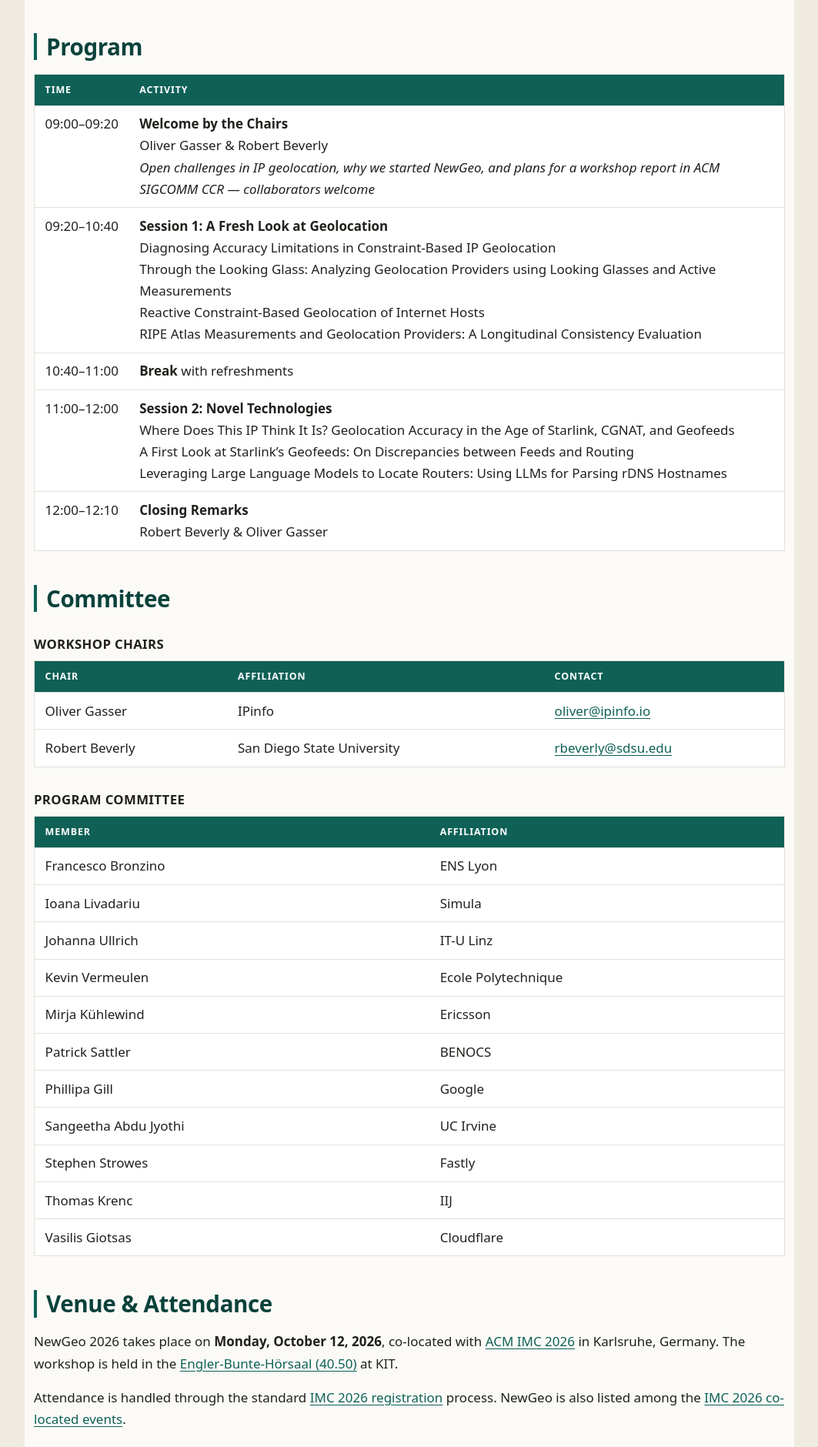
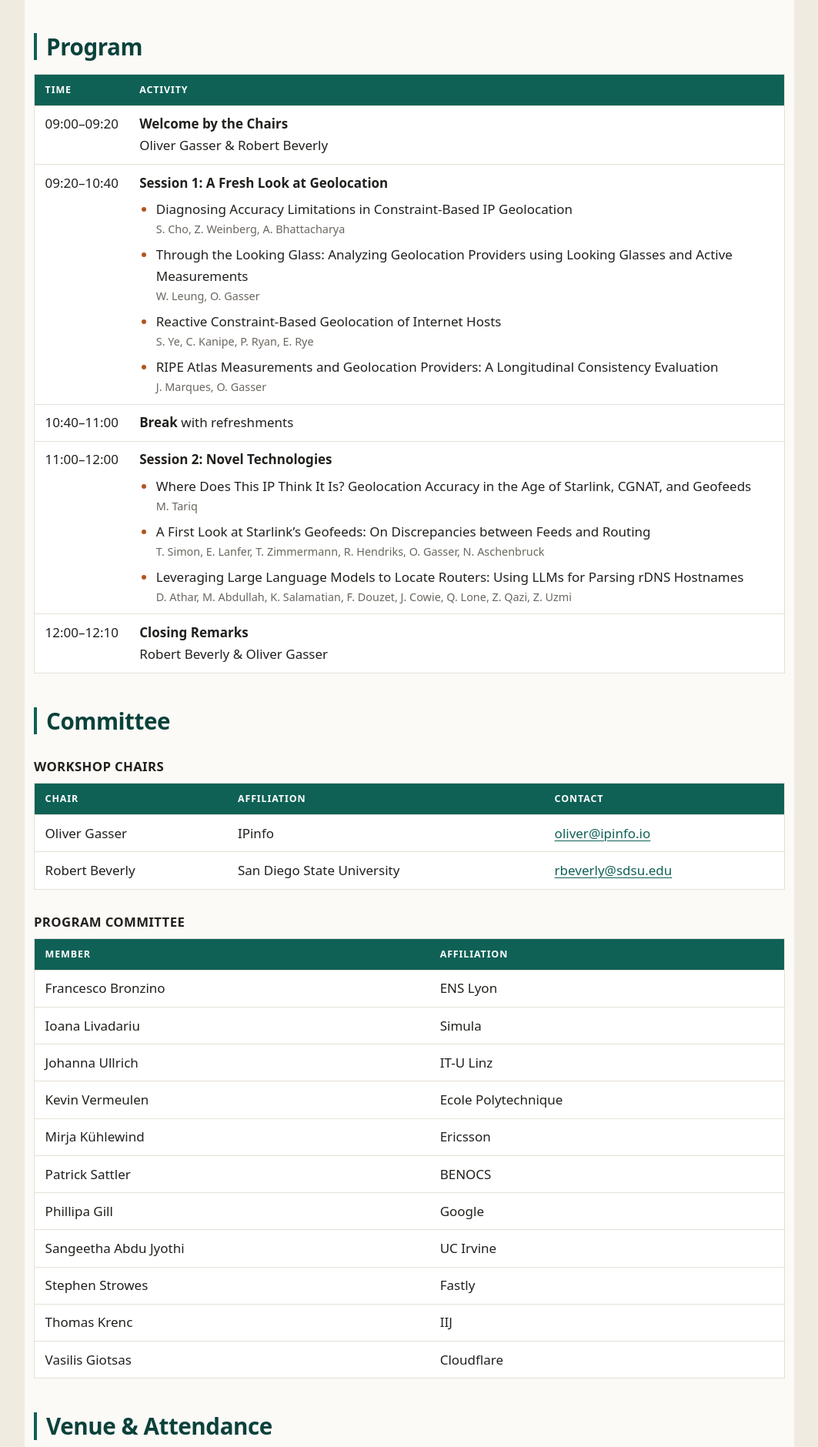
Before and after one commit to newgeo-workshop/newgeo-workshop.github.io, a Jekyll site: the page built from index.md, in a window 1280 px wide. Shown: the part 3356-5236 px from the top of the page at 77% size, without its empty margins (108-1171 px from the left). Built offline with Jekyll 4.4.1, drawn with Linux system fonts in a browser that asks for light colours; our own code applies the rules of GitHub Pages for plain Markdown files.

Commit message:
update program style

```diff
--- a/index.md
+++ b/index.md
@@ -143,19 +143,68 @@ Accepted papers will be made available on the workshop website.
 ## Program {#program}
 
 {% comment %}
-Keep `{: .program}` on the line directly beneath the table — that marker is what
-stops the time ranges from wrapping mid-range. Within a cell, <br> starts a new
-line (one per paper).
+The program is an HTML table rather than a Markdown one: Markdown table cells
+cannot hold a bulleted list, and each session needs one for its papers. Kramdown
+passes an HTML block through untouched, so write & as &amp; and use typographic
+quotes (’) directly.
+
+Each paper is one <li>: the title, then a <span class="authors"> with the author
+list. class="program" on the <table> is what stops the time ranges from wrapping
+mid-range and styles the paper lists; keep it.
 {% endcomment %}
 
-| Time | Activity |
-| --- | --- |
-| 09:00–09:20 | **Welcome by the Chairs**<br>Oliver Gasser & Robert Beverly<br>*Open challenges in IP geolocation, why we started NewGeo, and plans for a workshop report in ACM SIGCOMM CCR — collaborators welcome* |
-| 09:20–10:40 | **Session 1: A Fresh Look at Geolocation**<br>Diagnosing Accuracy Limitations in Constraint-Based IP Geolocation<br>Through the Looking Glass: Analyzing Geolocation Providers using Looking Glasses and Active Measurements<br>Reactive Constraint-Based Geolocation of Internet Hosts<br>RIPE Atlas Measurements and Geolocation Providers: A Longitudinal Consistency Evaluation |
-| 10:40–11:00 | **Break** with refreshments |
-| 11:00–12:00 | **Session 2: Novel Technologies**<br>Where Does This IP Think It Is? Geolocation Accuracy in the Age of Starlink, CGNAT, and Geofeeds<br>A First Look at Starlink's Geofeeds: On Discrepancies between Feeds and Routing<br>Leveraging Large Language Models to Locate Routers: Using LLMs for Parsing rDNS Hostnames |
-| 12:00–12:10 | **Closing Remarks**<br>Robert Beverly & Oliver Gasser |
-{: .program}
+<table class="program">
+  <thead>
+    <tr>
+      <th>Time</th>
+      <th>Activity</th>
+    </tr>
+  </thead>
+  <tbody>
+    <tr>
+      <td>09:00–09:20</td>
+      <td><strong>Welcome by the Chairs</strong><br>Oliver Gasser &amp; Robert Beverly</td>
+    </tr>
+    <tr>
+      <td>09:20–10:40</td>
+      <td>
+        <strong>Session 1: A Fresh Look at Geolocation</strong>
+        <ul>
+          <li>Diagnosing Accuracy Limitations in Constraint-Based IP Geolocation
+            <span class="authors">S. Cho, Z. Weinberg, A. Bhattacharya</span></li>
+          <li>Through the Looking Glass: Analyzing Geolocation Providers using Looking Glasses and Active Measurements
+            <span class="authors">W. Leung, O. Gasser</span></li>
+          <li>Reactive Constraint-Based Geolocation of Internet Hosts
+            <span class="authors">S. Ye, C. Kanipe, P. Ryan, E. Rye</span></li>
+          <li>RIPE Atlas Measurements and Geolocation Providers: A Longitudinal Consistency Evaluation
+            <span class="authors">J. Marques, O. Gasser</span></li>
+        </ul>
+      </td>
+    </tr>
+    <tr>
+      <td>10:40–11:00</td>
+      <td><strong>Break</strong> with refreshments</td>
+    </tr>
+    <tr>
+      <td>11:00–12:00</td>
+      <td>
+        <strong>Session 2: Novel Technologies</strong>
+        <ul>
+          <li>Where Does This IP Think It Is? Geolocation Accuracy in the Age of Starlink, CGNAT, and Geofeeds
+            <span class="authors">M. Tariq</span></li>
+          <li>A First Look at Starlink’s Geofeeds: On Discrepancies between Feeds and Routing
+            <span class="authors">T. Simon, E. Lanfer, T. Zimmermann, R. Hendriks, O. Gasser, N. Aschenbruck</span></li>
+          <li>Leveraging Large Language Models to Locate Routers: Using LLMs for Parsing rDNS Hostnames
+            <span class="authors">D. Athar, M. Abdullah, K. Salamatian, F. Douzet, J. Cowie, Q. Lone, Z. Qazi, Z. Uzmi</span></li>
+        </ul>
+      </td>
+    </tr>
+    <tr>
+      <td>12:00–12:10</td>
+      <td><strong>Closing Remarks</strong><br>Robert Beverly &amp; Oliver Gasser</td>
+    </tr>
+  </tbody>
+</table>
 
 ## Committee {#committee}
 
--- a/style.css
+++ b/style.css
@@ -404,10 +404,30 @@ tbody tr:last-child td {
 }
 
 /* Keeps the program's time ranges on one line — the long Activity column
-   otherwise squeezes them and they break at the en dash. Applies to the table
-   marked `{: .program}` in index.md. */
+   otherwise squeezes them and they break at the en dash. Applies to the
+   <table class="program"> in index.md. */
 .program td:first-child {
   white-space: nowrap;
+}
+
+/* A session's papers: one bullet each, with the authors on a muted line below
+   the title so neighbouring papers stay easy to tell apart. */
+.program ul {
+  margin: 0.4rem 0 0;
+}
+
+.program li {
+  margin-bottom: 0.45rem;
+}
+
+.program li:last-child {
+  margin-bottom: 0;
+}
+
+.program .authors {
+  display: block;
+  color: var(--ng-muted);
+  font-size: 0.9rem;
 }
 
 /* ---------- Footer ---------- */
```
Also changed, not shown: README.md.
